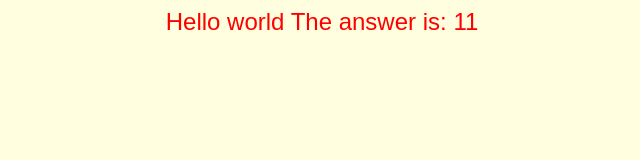
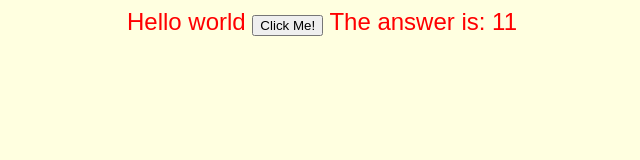
Before and after one commit to williamasasaas/newweb, a plain HTML site: page index.html in a window 1280 px wide. Shown: the whole page, without its empty margins (318-958 px from the left). Drawn offline with Linux system fonts and the light colour scheme.

Commit message:
ADD JS FUNTION

```diff
--- a/index.html
+++ b/index.html
@@ -8,6 +8,8 @@
 <body>
   Hello world
 
+  <button type="button" onclick="myFunction()">Click Me!</button>
+
   The answer is: <span id="demo"></span>
 
   <script src="myscripts.js"></script>
--- a/myscripts.js
+++ b/myscripts.js
@@ -1 +1,14 @@
 document.getElementById("demo").innerHTML = 5 + 6;
+console.log("The answer should be 11.")
+
+var a = 0;
+function myFunction() {
+  if (a==0) {
+    document.getElementById("demo").style.fontSize = '35px';
+    a = 1;
+  }
+  else {
+    document.getElementById("demo").style.fontSize = '15px';
+    a = 0;
+  }
+}
```
